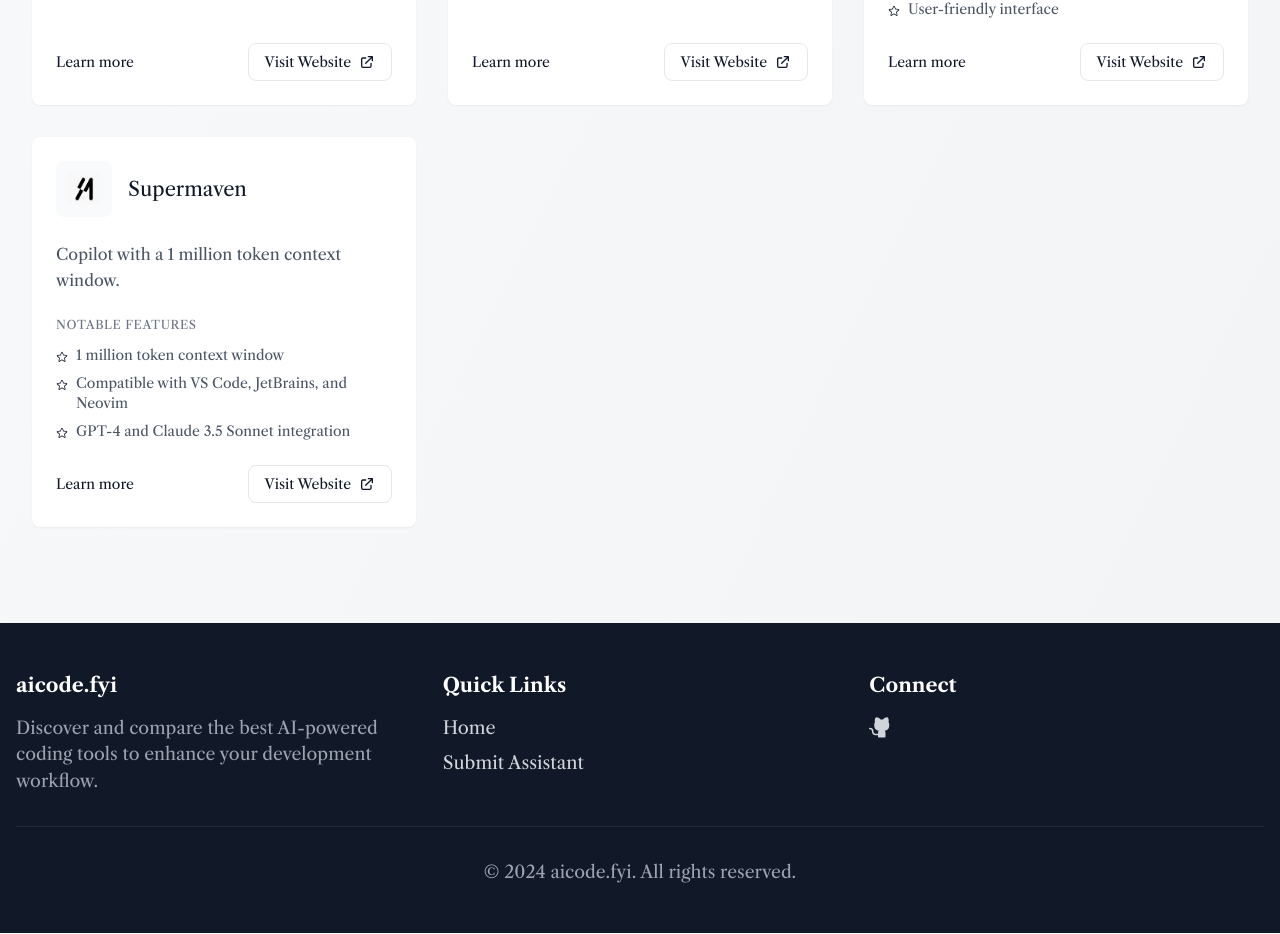
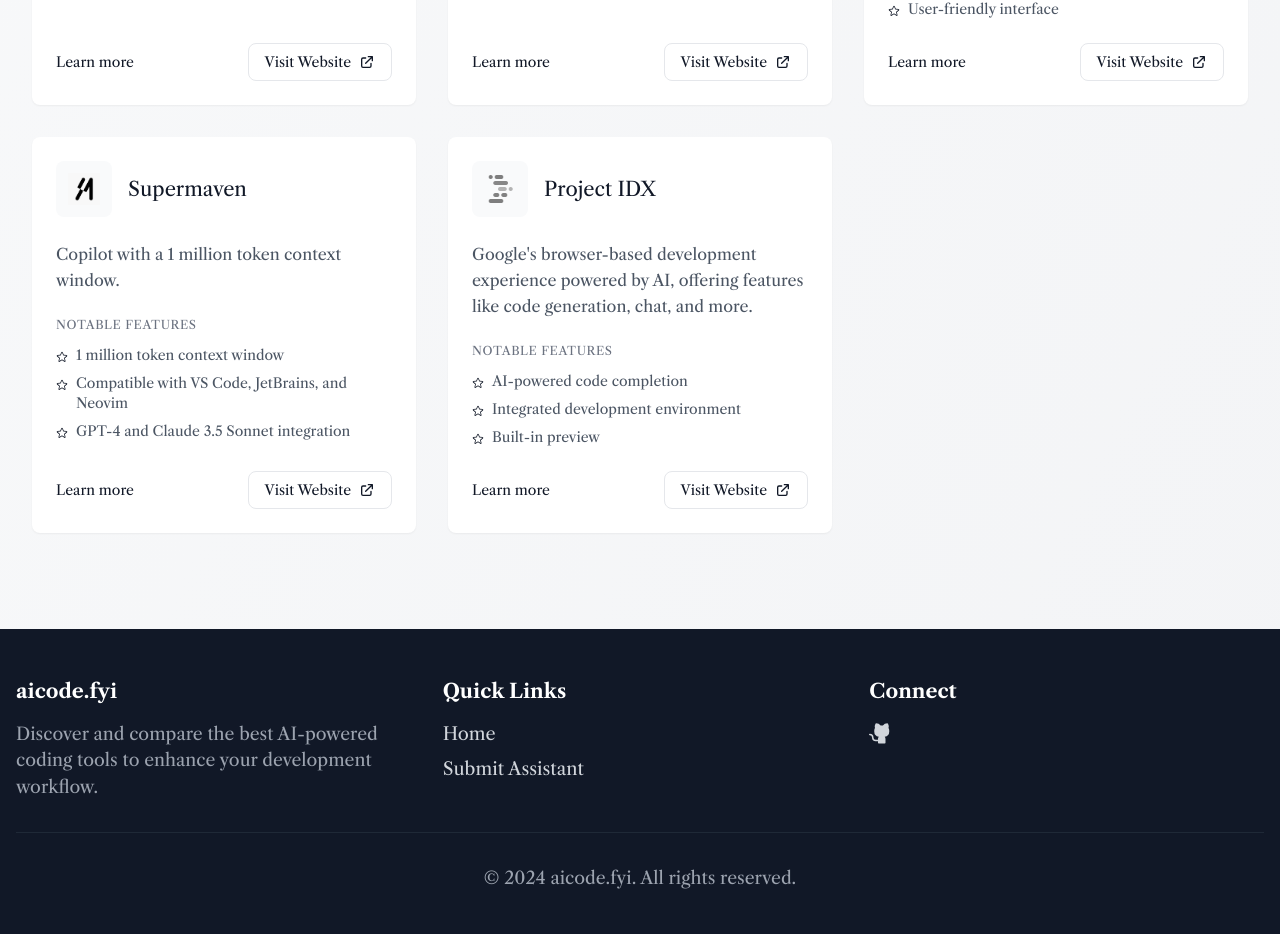
Before and after one commit to pabloasc/aicode, a React (Vite) app: page / in a window 1280 px wide. Shown: the part 1638-2572 px from the top of the page. Built offline with nearby package versions, Linux system fonts and the light colour scheme.

Commit message:
add project idx

```diff
--- a/src/data/assistants.tsx
+++ b/src/data/assistants.tsx
@@ -151,5 +151,20 @@ export const assistants: Assistant[] = [
     ],
     link: 'https://supermaven.com',
     experienceLevel: 'expert'
+  },
+  {
+    id: 'project-idx',
+    name: 'Project IDX',
+    icon: <img width={32} src="/project-idx.png" />, // You'll need to add this icon
+    description: 'Google\'s browser-based development experience powered by AI, offering features like code generation, chat, and more.',
+    features: [
+      'AI-powered code completion',
+      'Integrated development environment',
+      'Built-in preview',
+      'Chat with Gemini',
+      'Currently in Beta'
+    ],
+    link: 'https://idx.dev',
+    experienceLevel: 'beginner' // You can adjust this based on your assessment
   }
 ];
```
Also changed, not shown: public/project-idx.png (added), 1 other file (tests, documents, lock files or other folders).
